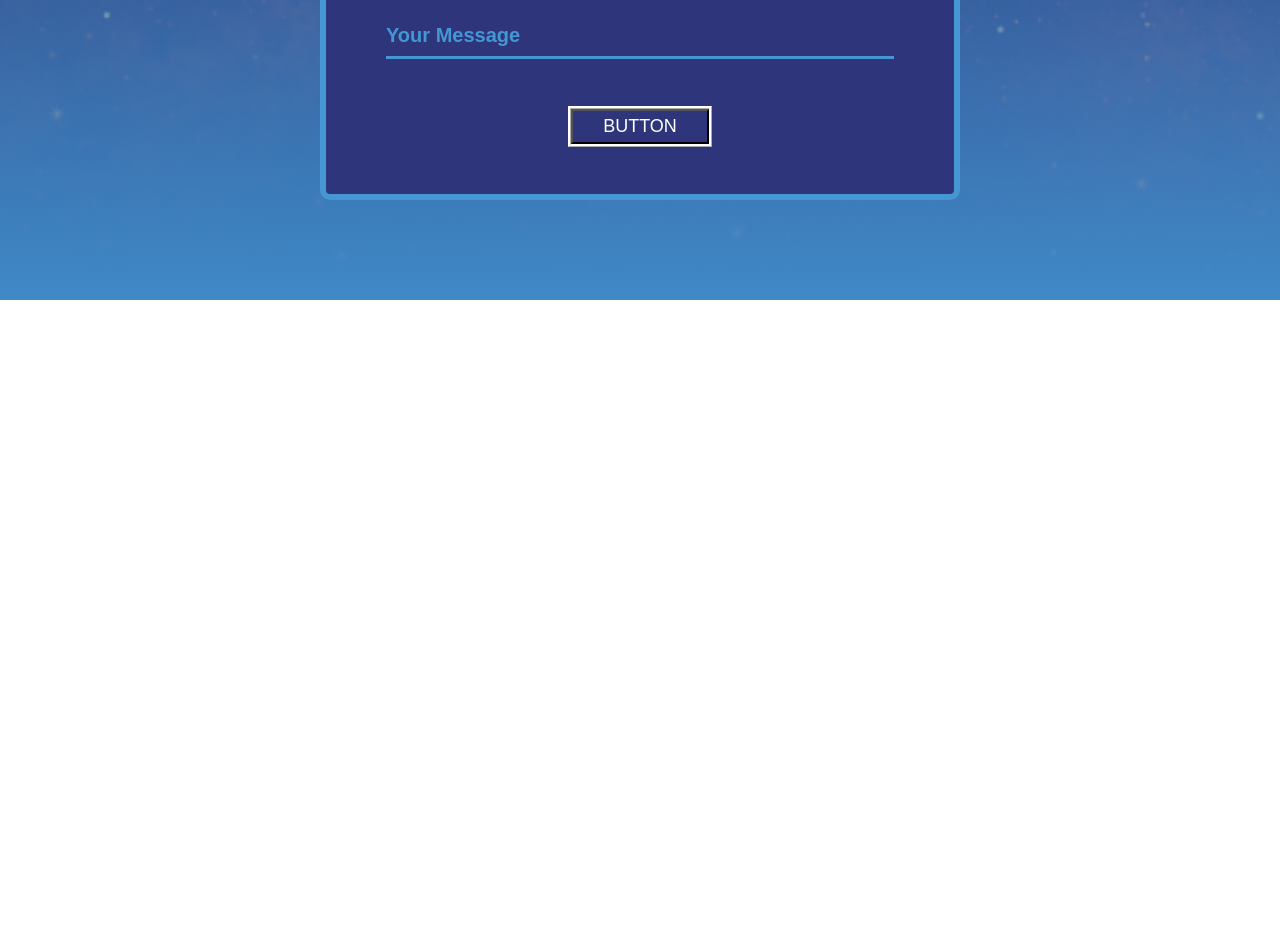
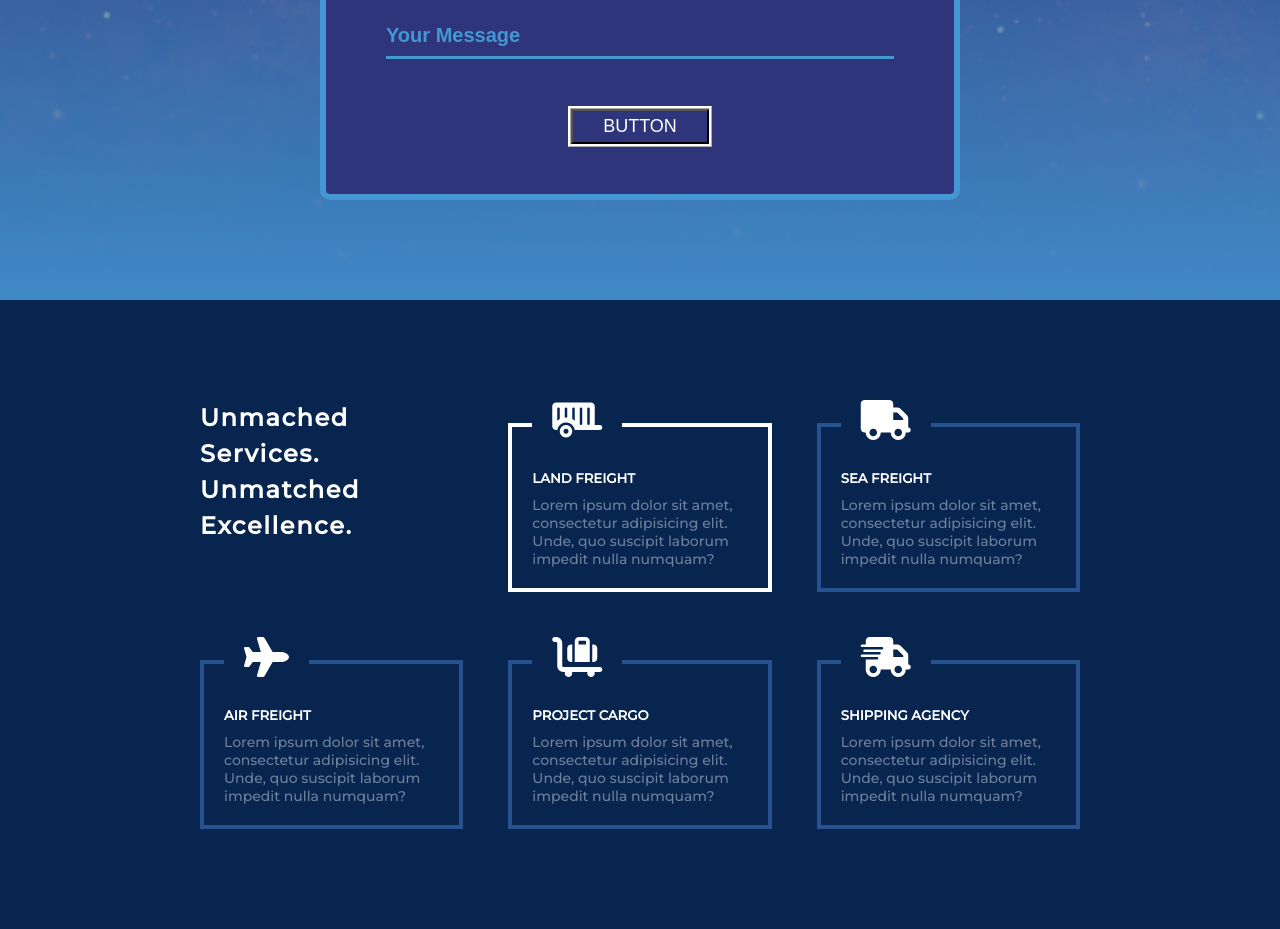
Before and after one commit to Kallol-png/Responsive-website-html-css, a plain HTML site: page index.html in a window 1280 px wide. Shown: the part 4710-5639 px from the top of the page. Before the commit the page ends 5010 px from the top, so only its background shows below. Drawn offline with Linux system fonts and the light colour scheme; a web font is replaced by a local one.

Commit message:
match project code

```diff
--- a/index.html
+++ b/index.html
@@ -154,6 +154,43 @@
                 <input class="submit-btn"type="button" value="BUTTON">
             </form>
         </section>
+        <!-- Sixth section or match project section code start here -->
+        <section id="sixth-section">
+            <div id="match-parent">
+                <div class="first-single-match">
+                    <h2>Unmached <br>Services.<br> Unmatched <br>Excellence.</h2>
+                </div>
+                <fieldset class="single-match">
+                    <legend><i class="fa-solid fa-trailer"></i></legend>
+                    <h5>LAND FREIGHT</h5>
+                    <p>Lorem ipsum dolor sit amet, consectetur adipisicing elit. Unde, quo suscipit laborum impedit nulla numquam?</p>
+                </fieldset>
+
+                <fieldset class="single-match">
+                    <legend><i class="fa-solid fa-truck"></i></legend>
+                    <h5>SEA FREIGHT</h5>
+                    <p>Lorem ipsum dolor sit amet, consectetur adipisicing elit. Unde, quo suscipit laborum impedit nulla numquam?</p>
+                </fieldset>
+
+                <fieldset class="single-match">
+                    <legend><i class="fa-solid fa-plane"></i></legend>
+                    <h5>AIR FREIGHT</h5>
+                    <p>Lorem ipsum dolor sit amet, consectetur adipisicing elit. Unde, quo suscipit laborum impedit nulla numquam?</p>
+                </fieldset>
+
+                <fieldset class="single-match">
+                    <legend><i class="fa-solid fa-cart-flatbed-suitcase"></i></legend>
+                    <h5>PROJECT CARGO</h5>
+                    <p>Lorem ipsum dolor sit amet, consectetur adipisicing elit. Unde, quo suscipit laborum impedit nulla numquam?</p>
+                </fieldset>
+
+                <fieldset class="single-match">
+                    <legend><i class="fa-solid fa-truck-fast"></i></legend>
+                    <h5>SHIPPING AGENCY</h5>
+                    <p>Lorem ipsum dolor sit amet, consectetur adipisicing elit. Unde, quo suscipit laborum impedit nulla numquam?</p>
+                </fieldset>
+            </div>
+        </section>
     </main>
 
 </body>
--- a/style.css
+++ b/style.css
@@ -329,6 +329,41 @@ form p{
 .submit-btn:hover{
     background-color: #16213E;
 }
+/* Sixth section or Match project section code start here */
+#sixth-section{
+    background-color: #07254F;
+    color: white;
+    padding: 100px 0;
+}
+#match-parent{
+    display: grid;
+    grid-template-columns: repeat(3,1fr);
+    grid-gap:45px;
+    margin-left: 200px;
+    margin-right: 200px;
+}
+.single-match{
+    border: 4px solid #26528F;
+    padding: 20px;
+}
+.single-match i{
+    font-size: 40px;
+    padding: 0 20px 10px 20px;
+}
+.single-match h5{
+    margin-bottom: 10px;
+}
+.single-match p{
+    color: #6D809c;
+    font-size: 14px;
+}
+.single-match:nth-child(2){
+    border: 4px solid white;
+}
+.first-single-match{
+    line-height: 1.5;
+    letter-spacing: 0.1em;
+}
 
 /* first section & second section of media query code start */
 @media only screen and (max-width:688px){
@@ -385,6 +420,17 @@ form p{
         max-width: 90%;
         padding: 20px 30px;
     }
+    /* Sixth section or Match project section code start here */
+    #match-parent{
+        display: grid;
+        grid-template-columns: repeat(1,1fr);
+        grid-gap:25px;
+        margin-left: 30px;
+        margin-right: 30px;
+    }
+    .first-single-match{
+        text-align: center;
+    }
 }
 @media only screen and (min-width:689px) and (max-width:1099px){
     /* service section code start here */
@@ -438,4 +484,12 @@ form p{
         max-width: 90%;
         padding: 40px 50px;
     }
+    /* Sixth section or Match project section code start here */
+    #match-parent{
+        display: grid;
+        grid-template-columns: repeat(2,1fr);
+        grid-gap:35px;
+        margin-left: 70px;
+        margin-right: 70px;
+    }
 }
```
